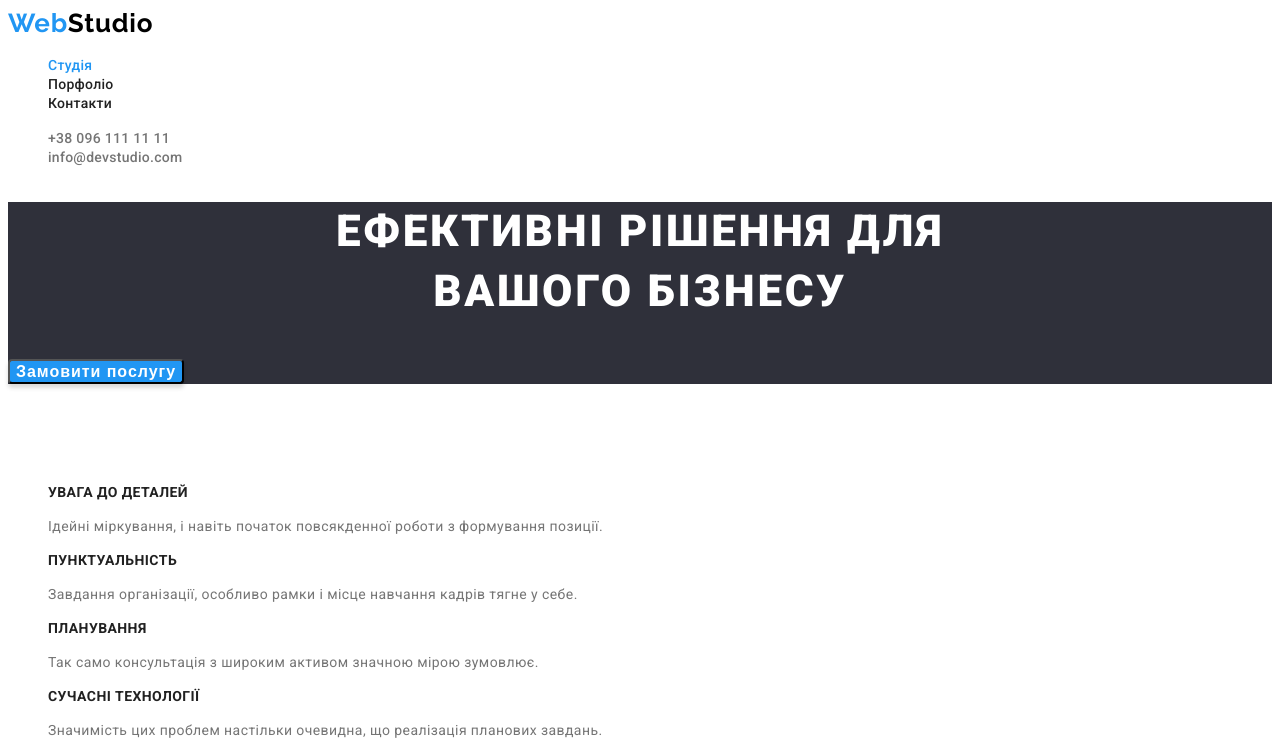
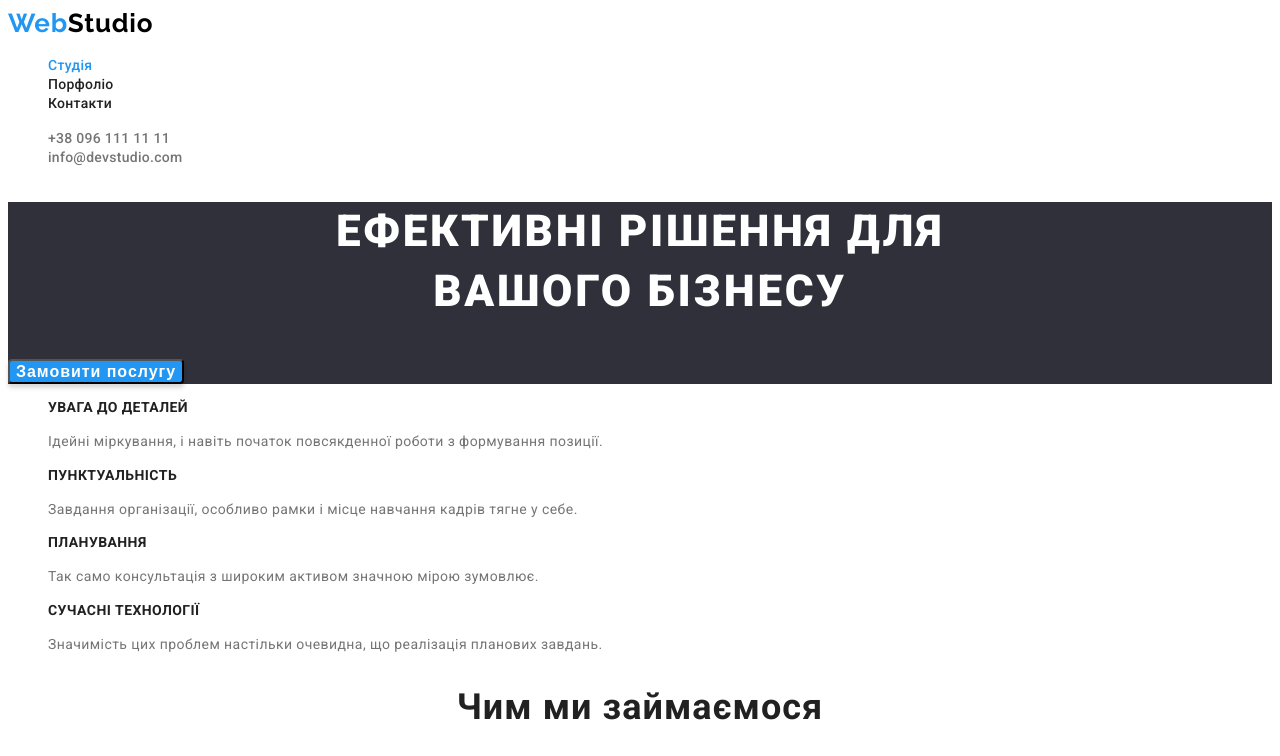
Before and after one commit to Yujin2861/goit-markup-hw-02, a plain HTML site: page index.html in a window 1280 px wide. Shown: the top 756 px of the page. Drawn offline with Linux system fonts and the light colour scheme.

Commit message:
зховав заголовок та перешменува репозыторый

```diff
--- a/css/style.css
+++ b/css/style.css
@@ -129,13 +129,19 @@ body {
     text-align: center;
     letter-spacing: 0.03em;
     color:var(--title-text-color);
-
 }
 /*заголовок ПЕРЕВАГИ ЗХОВАВ*/
 .hide-text {
-    text-indent: 100%;
-    white-space: nowrap;
+    border: 0;
+    clip: rect(1px, 1px, 1px, 1px);
+    clip-path: inset(50%);
+    height: 1px;
+    margin: -1px;
     overflow: hidden;
+    padding: 0;
+    position: absolute;
+    width: 1px;
+    word-wrap: normal !important;
 }
 
 /*заголовок ПЕРЕВАГИ*/
```
